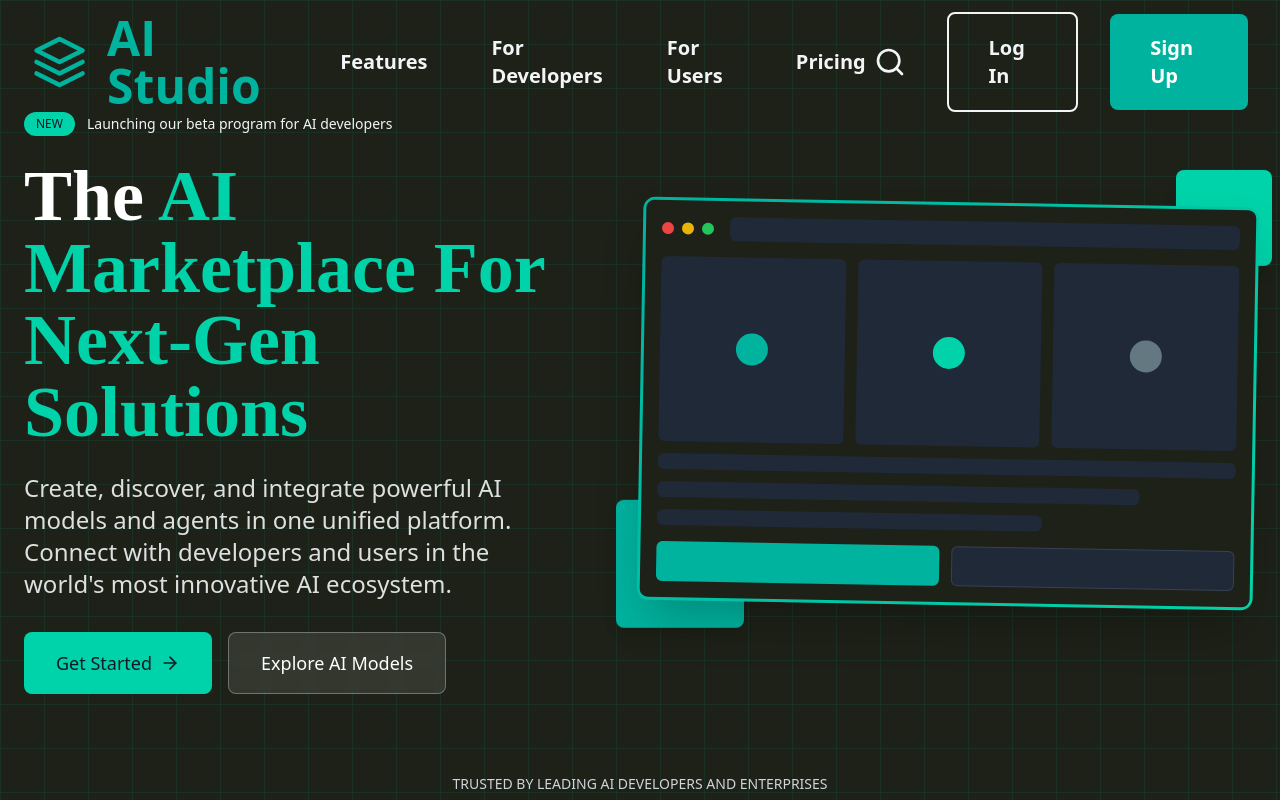
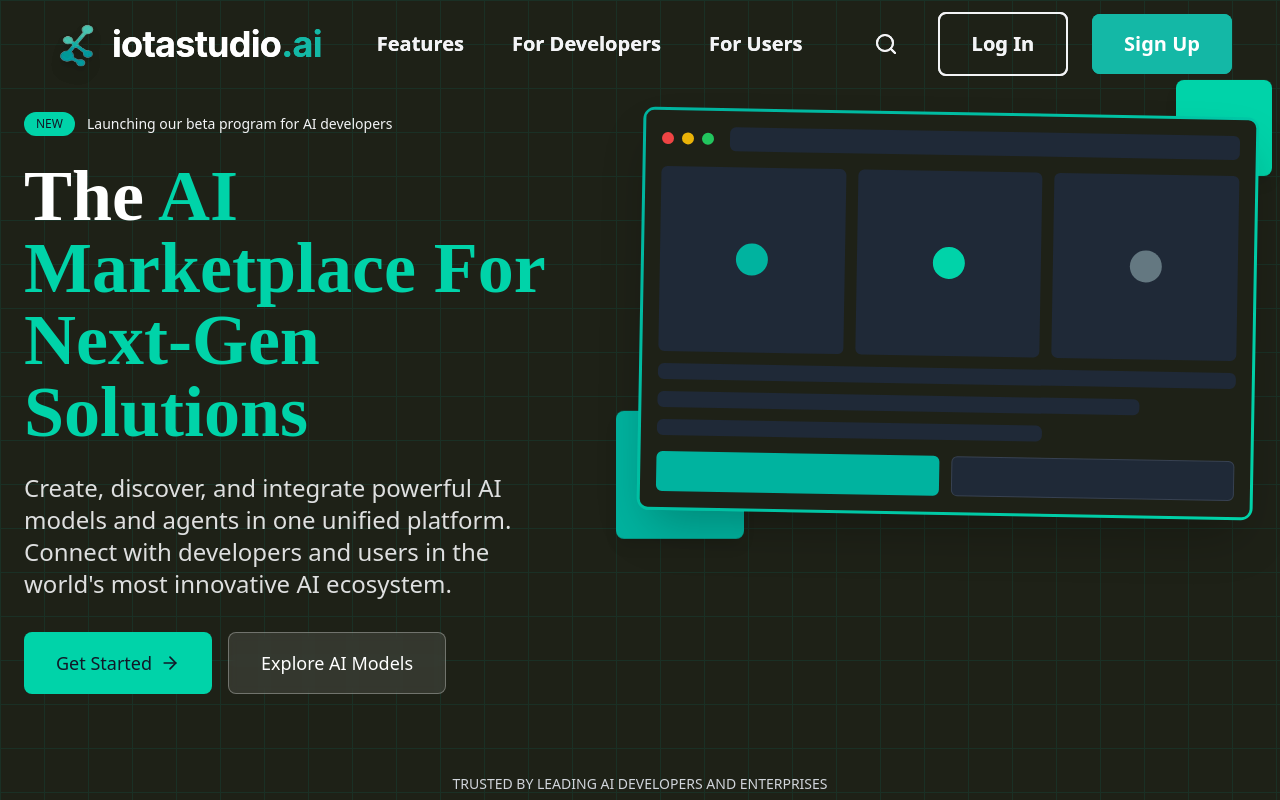
Before and after one commit to AIStudio-Agent/AI-Studio-Core, a React (Vite) app: page / in a window 1280 px wide. Shown: the top 800 px of the page. Built offline with nearby package versions, Linux system fonts and the light colour scheme.

Commit message:
feat: added logo and improved typing animation

```diff
--- a/src/App.tsx
+++ b/src/App.tsx
@@ -1,4 +1,5 @@
 import React from 'react';
+import Header from './components/Header'; // Add this line
 import Hero from './components/Hero';
 import Features from './components/Features';
 import ForDevelopers from './components/ForDevelopers';
@@ -9,6 +10,7 @@ import Cta from './components/Cta';
 
 const App: React.FC = () => (
   <>
+    <Header /> {/* Add this line */}
     <Hero />
     <Features />
     <ForDevelopers />
--- a/src/components/Header.tsx
+++ b/src/components/Header.tsx
@@ -18,90 +18,85 @@ const Header: React.FC = () => {
   return (
     <header
       className={`fixed w-full z-50 transition-all duration-300 min-h-[72px] ${
-        isScrolled
-          ? 'backdrop-blur-sm shadow-lg py-2'  // Removed bg-gray-900/95, increased padding
-          : 'bg-transparent py-3'  // Increased padding for unscrolled state
+        isScrolled ? 'backdrop-blur-sm shadow-lg py-2' : 'bg-transparent py-3'
       }`}
       style={{
-        backgroundColor: isScrolled ? 'rgba(31, 41, 55, 0.95)' : 'transparent'  // Custom dark green/teal background
+        backgroundColor: isScrolled ? 'rgba(31, 41, 55, 0.95)' : 'transparent'
       }}
     >
-              <div className="w-full px-4 md:px-8">  {/* Increased horizontal padding */}
+      <div className="w-full px-4 md:px-8 lg:px-12">
         <div className="flex items-center justify-between">
+          {/* Logo Section */}
           <div className="flex items-center">
-            <div className="flex items-center mr-12">  {/* Increased right margin */}
-              <svg
-                viewBox="0 0 24 24"
-                width="64"  // Increased from 56
-                height="64" // Increased from 56
-                stroke="currentColor"
-                strokeWidth="2"
-                fill="none"
-                strokeLinecap="round"
-                strokeLinejoin="round"
-                className="mr-5"  // Increased margin
-                style={{ color: colors.primary[500] }}
-              >
-                <path d="M12 2L2 7l10 5 10-5-10-5z" />
-                <path d="M2 17l10 5 10-5" />
-                <path d="M2 12l10 5 10-5" />
-              </svg>
+            <img
+              src="/iotastudiologo.png"
+              alt="iotastudio logo"
+              className="h-12 w-12 mr-4 drop-shadow-lg"
+            />
+            <div className="flex items-center">
               <span
-                className="text-5xl font-bold"
+                className="text-2xl md:text-3xl lg:text-4xl font-bold tracking-tight"
                 style={{
-                  color: colors.primary[500],  // Keep consistent color
-                  fontFamily: '"Qanelas Soft", "Open Sans", sans-serif'
+                  color: '#FFFFFF',
+                  fontFamily: '"Inter", "Roboto", sans-serif',
+                  fontWeight: '700',
+                  letterSpacing: '-0.02em'
                 }}
               >
-                AI Studio
+                iotastudio
+              </span>
+              <span
+                className="text-2xl md:text-3xl lg:text-4xl font-bold tracking-tight"
+                style={{
+                  color: '#14B8A6',
+                  fontFamily: '"Inter", "Roboto", sans-serif',
+                  fontWeight: '700',
+                  letterSpacing: '-0.02em'
+                }}
+              >
+                .ai
               </span>
             </div>
           </div>
 
-          {/* Desktop navigation */}
-          <nav className="hidden md:flex items-center space-x-16">  {/* Increased spacing */}
+          {/* Desktop Navigation */}
+          <nav className="hidden lg:flex items-center space-x-8 xl:space-x-12">
             <a
               href="#features"
-              className="text-xl font-semibold hover:opacity-80 transition-opacity"
-              style={{ color: colors.neutral[100] }}  // Keep consistent white color
+              className="text-lg xl:text-xl font-semibold hover:opacity-80 transition-opacity"
+              style={{ color: colors.neutral[100] }}
             >
               Features
             </a>
             <a
               href="#for-developers"
-              className="text-xl font-semibold hover:opacity-80 transition-opacity"
+              className="text-lg xl:text-xl font-semibold hover:opacity-80 transition-opacity"
               style={{ color: colors.neutral[100] }}
             >
               For Developers
             </a>
             <a
               href="#for-users"
-              className="text-xl font-semibold hover:opacity-80 transition-opacity"
+              className="text-lg xl:text-xl font-semibold hover:opacity-80 transition-opacity"
               style={{ color: colors.neutral[100] }}
             >
               For Users
             </a>
-            <a
-              href="#pricing"
-              className="text-xl font-semibold hover:opacity-80 transition-opacity"
-              style={{ color: colors.neutral[100] }}
-            >
-              Pricing
-            </a>
           </nav>
 
-          <div className="hidden md:flex items-center space-x-8">  {/* Increased spacing */}
+          {/* Desktop Action Buttons */}
+          <div className="hidden lg:flex items-center space-x-4 xl:space-x-6">
             <button
-              className="flex items-center justify-center w-16 h-16 rounded-full hover:bg-opacity-10 hover:bg-white transition-colors"  // Increased size
+              className="flex items-center justify-center w-12 h-12 xl:w-14 xl:h-14 rounded-full hover:bg-opacity-10 hover:bg-white transition-colors"
               aria-label="Search"
             >
-              <Search size={32} color={colors.neutral[100]} />  {/* Increased icon size */}
+              <Search size={24} color={colors.neutral[100]} />
             </button>
             <a
               href="#login"
-              className="px-10 py-5 text-xl font-semibold rounded-lg transition-all border-2"  // Increased padding
+              className="px-6 py-3 xl:px-8 xl:py-4 text-lg xl:text-xl font-semibold rounded-lg transition-all border-2 hover:bg-white hover:bg-opacity-10"
               style={{
-                color: colors.neutral[100],  // Keep consistent white color
+                color: colors.neutral[100],
                 borderColor: colors.neutral[100]
               }}
             >
@@ -109,69 +104,76 @@ const Header: React.FC = () => {
             </a>
             <a
               href="#signup"
-              className="px-10 py-5 text-xl font-semibold rounded-lg text-white transition-all"  // Increased padding
-              style={{ backgroundColor: colors.primary[500] }}
+              className="px-6 py-3 xl:px-8 xl:py-4 text-lg xl:text-xl font-semibold rounded-lg text-white transition-all hover:opacity-90"
+              style={{ backgroundColor: '#14B8A6' }}
             >
               Sign Up
             </a>
           </div>
 
-          {/* Mobile menu button */}
+          {/* Mobile Menu Button */}
           <button
-            className="md:hidden focus:outline-none"
+            className="lg:hidden focus:outline-none"
             onClick={() => setIsMobileMenuOpen(!isMobileMenuOpen)}
             aria-label="Toggle menu"
           >
             {isMobileMenuOpen ? (
-              <X size={32} color={colors.neutral[100]} />  // Changed to white
+              <X size={28} color={colors.neutral[100]} />
             ) : (
-              <Menu size={32} color={colors.neutral[100]} />  // Keep consistent white
+              <Menu size={28} color={colors.neutral[100]} />
             )}
           </button>
         </div>
       </div>
 
-      {/* Mobile menu */}
+      {/* Mobile Menu */}
       {isMobileMenuOpen && (
         <div
-          className="md:hidden backdrop-blur-sm shadow-lg absolute w-full top-full left-0 p-10 border-t border-gray-700"  // Removed bg-gray-900/95, increased padding
-          style={{ backgroundColor: 'rgba(31, 41, 55, 0.95)' }}  // Custom dark green/teal background
+          className="lg:hidden backdrop-blur-sm shadow-lg absolute w-full top-full left-0 p-6 border-t border-gray-700"
+          style={{ backgroundColor: 'rgba(31, 41, 55, 0.95)' }}
         >
-          <nav className="flex flex-col space-y-6">
+          <nav className="flex flex-col space-y-4">
             <a
               href="#features"
-              className="text-xl font-semibold text-neutral-100 hover:text-primary-500 transition-colors"
+              className="text-lg xl:text-xl font-semibold hover:text-teal-400 transition-colors py-2"
+              onClick={() => setIsMobileMenuOpen(false)}
             >
               Features
             </a>
             <a
               href="#for-developers"
-              className="text-xl font-semibold text-neutral-100 hover:text-primary-500 transition-colors"
+              className="text-lg xl:text-xl font-semibold hover:text-teal-400 transition-colors py-2"
+              onClick={() => setIsMobileMenuOpen(false)}
             >
               For Developers
             </a>
             <a
               href="#for-users"
-              className="text-xl font-semibold text-neutral-100 hover:text-primary-500 transition-colors"
+              className="text-lg font-semibold text-neutral-100 hover:text-green-400 transition-colors py-2"
+              onClick={() => setIsMobileMenuOpen(false)}
             >
               For Users
             </a>
-            <a
-              href="#pricing"
-              className="text-xl font-semibold text-neutral-100 hover:text-primary-500 transition-colors"
+            <button
+              className="flex items-center justify-center w-full py-3 text-lg font-semibold text-neutral-100 hover:bg-white hover:bg-opacity-10 rounded-lg transition-colors"
+              aria-label="Search"
             >
-              Pricing
-            </a>
-            <div className="pt-6 border-t border-gray-700 flex flex-col space-y-5">
+              <Search size={20} className="mr-2" />
+              Search
+            </button>
+            <div className="pt-4 border-t border-gray-700 flex flex-col space-y-3">
               <a
                 href="#login"
-                className="px-8 py-4 text-xl font-semibold rounded-lg border-2 border-neutral-100 text-neutral-100 text-center"
+                className="px-6 py-3 text-lg font-semibold rounded-lg border-2 border-neutral-100 text-neutral-100 text-center hover:bg-white hover:bg-opacity-10 transition-colors"
+                onClick={() => setIsMobileMenuOpen(false)}
               >
                 Log In
               </a>
               <a
                 href="#signup"
-                className="px-8 py-4 text-xl font-semibold rounded-lg bg-primary-500 text-white text-center"
+                className="px-6 py-3 text-lg font-semibold rounded-lg text-white text-center hover:opacity-90 transition-opacity"
+                style={{ backgroundColor: '#14B8A6' }}
+                onClick={() => setIsMobileMenuOpen(false)}
               >
                 Sign Up
               </a>
--- a/src/components/Hero.tsx
+++ b/src/components/Hero.tsx
@@ -1,83 +1,118 @@
-import React, { useState, useEffect } from 'react';
+
+import React, { useState, useEffect, useRef } from 'react';
 import { ArrowRight } from 'lucide-react';
 import { colors } from '../theme/colors';
 
 const Hero: React.FC = () => {
   const [typedText, setTypedText] = useState('');
-  const [showCursor, setShowCursor] = useState(true);
+  const [showContent, setShowContent] = useState(false);
+  const animationRef = useRef<number>();
+  const startTimeRef = useRef<number>();
   const fullText = 'The AI Marketplace For Next-Gen Solutions';
 
   useEffect(() => {
+    // Skip animation for mobile
+    if (window.innerWidth < 768) {
+      setTypedText(fullText);
+      setShowContent(true);
+      return;
+    }
+
+    const charsPerSecond = 20; // Adjust typing speed here (20 chars/sec = ~50ms/char)
+    const frameRate = 60; // Target 60fps
+    const charsPerFrame = charsPerSecond / frameRate;
+    let charAccumulator = 0;
     let currentIndex = 0;
-    const typingInterval = setInterval(() => {
-      if (currentIndex <= fullText.length) {
+
+    const animate = (timestamp: number) => {
+      if (!startTimeRef.current) startTimeRef.current = timestamp;
+      const elapsed = timestamp - startTimeRef.current;
+      const targetChars = Math.min(fullText.length, elapsed * charsPerSecond / 1000);
+
+      while (charAccumulator < targetChars && currentIndex < fullText.length) {
+        charAccumulator += charsPerFrame;
+        currentIndex = Math.floor(charAccumulator);
         setTypedText(fullText.slice(0, currentIndex));
-        currentIndex++;
+      }
+
+      if (currentIndex < fullText.length) {
+        animationRef.current = requestAnimationFrame(animate);
       } else {
-        clearInterval(typingInterval);
-        // Stop cursor blinking after typing is complete
-        setTimeout(() => setShowCursor(false), 1000);
+        setTimeout(() => setShowContent(true), 300);
       }
-    }, 100); // Adjust speed here (lower = faster)
+    };
 
-    // Cursor blinking effect
-    const cursorInterval = setInterval(() => {
-      setShowCursor(prev => !prev);
-    }, 500);
+    animationRef.current = requestAnimationFrame(animate);
 
     return () => {
-      clearInterval(typingInterval);
-      clearInterval(cursorInterval);
+      if (animationRef.current) {
+        cancelAnimationFrame(animationRef.current);
+      }
     };
   }, []);
+
+  const [prefix, suffix] = typedText.includes('The ')
+    ? typedText.split('The ')
+    : ['', typedText];
 
   return (
     <section className="relative min-h-screen flex flex-col justify-center overflow-hidden">
       {/* Background */}
       <div className="absolute inset-0 bg-[#1E2117] z-0"></div>
 
-      {/* Subtle grid pattern overlay */}
+      {/* Grid Overlay */}
       <div className="absolute inset-0 opacity-10 z-0">
-        <div className="absolute inset-0" style={{
-          backgroundImage: 'linear-gradient(to right, #00B39F 1px, transparent 1px), linear-gradient(to bottom, #00B39F 1px, transparent 1px)',
-          backgroundSize: '44px 44px'
-        }}></div>
+        <div
+          className="absolute inset-0"
+          style={{
+            backgroundImage:
+              'linear-gradient(to right, #00B39F 1px, transparent 1px), linear-gradient(to bottom, #00B39F 1px, transparent 1px)',
+            backgroundSize: '44px 44px'
+          }}
+        ></div>
       </div>
 
-      {/* Content */}
+      {/* Main Content */}
       <div className="container mx-auto px-4 md:px-6 relative z-10 pt-28">
-        <div className="flex flex-col lg:flex-row items-center">
+        <div className="flex flex-col lg:flex-row items-start">
           <div className="lg:w-1/2 lg:pr-12 mb-12 lg:mb-0">
             <div className="flex items-center mb-6">
               <span
                 className="px-3 py-1 text-xs font-medium rounded-full mr-3"
-                style={{ backgroundColor: colors.accent[500], color: colors.neutral[900] }}
+                style={{
+                  backgroundColor: colors.accent[500],
+                  color: colors.neutral[900]
+                }}
               >
                 NEW
               </span>
-              <span className="text-sm font-medium text-neutral-100">Launching our beta program for AI developers</span>
+              <span className="text-sm font-medium text-neutral-100">
+                Launching our beta program for AI developers
+              </span>
             </div>
+
+            {/* Typing Text */}
             <h1 className="font-['Space_Grotesk'] text-5xl md:text-6xl lg:text-7xl font-bold leading-tight text-white mb-6 min-h-[1.2em]">
-              {typedText.split('The ')[0]}
-              {typedText.includes('The ') && (
+              {typedText.includes('The ') ? (
                 <>
-                  The <span style={{ color: colors.accent[500] }}>
+                  The{' '}
+                  <span style={{ color: colors.accent[500] }}>
                     {typedText.split('The ')[1]}
                   </span>
                 </>
-              )}
-              {showCursor && typedText.length < fullText.length && (
-                <span
-                  className="animate-pulse"
-                  style={{ color: colors.accent[500] }}
-                >
-                  |
-                </span>
+              ) : (
+                typedText
               )}
             </h1>
+
+            {/* Description */}
             <p className="text-xl md:text-2xl text-neutral-100 mb-8 max-w-lg opacity-90">
-              Create, discover, and integrate powerful AI models and agents in one unified platform. Connect with developers and users in the world's most innovative AI ecosystem.
+              Create, discover, and integrate powerful AI models and agents in
+              one unified platform. Connect with developers and users in the
+              world's most innovative AI ecosystem.
             </p>
+
+            {/* CTA Buttons */}
             <div className="flex flex-col sm:flex-row gap-4">
               <a
                 href="#get-started"
@@ -94,9 +129,10 @@ const Hero: React.FC = () => {
               </a>
             </div>
           </div>
+
+          {/* Right Side Visual */}
           <div className="lg:w-1/2">
             <div className="relative">
-              {/* Main image container with fancy border */}
               <div
                 className="rounded-xl overflow-hidden shadow-2xl transform rotate-1"
                 style={{
@@ -105,6 +141,7 @@ const Hero: React.FC = () => {
                 }}
               >
                 <div className="bg-[#1E2117] rounded-lg p-4">
+                  {/* Terminal-like visual */}
                   <div className="mb-4 flex items-center">
                     <div className="flex space-x-2 mr-4">
                       <div className="w-3 h-3 rounded-full bg-red-500"></div>
@@ -115,13 +152,22 @@ const Hero: React.FC = () => {
                   </div>
                   <div className="grid grid-cols-3 gap-3 mb-3">
                     <div className="aspect-square rounded-md bg-neutral-800 flex items-center justify-center">
-                      <div className="w-8 h-8 rounded-full" style={{ backgroundColor: colors.primary[500] }}></div>
+                      <div
+                        className="w-8 h-8 rounded-full"
+                        style={{ backgroundColor: colors.primary[500] }}
+                      ></div>
                     </div>
                     <div className="aspect-square rounded-md bg-neutral-800 flex items-center justify-center">
-                      <div className="w-8 h-8 rounded-full" style={{ backgroundColor: colors.accent[500] }}></div>
+                      <div
+                        className="w-8 h-8 rounded-full"
+                        style={{ backgroundColor: colors.accent[500] }}
+                      ></div>
                     </div>
                     <div className="aspect-square rounded-md bg-neutral-800 flex items-center justify-center">
-                      <div className="w-8 h-8 rounded-full" style={{ backgroundColor: colors.secondary[500] }}></div>
+                      <div
+                        className="w-8 h-8 rounded-full"
+                        style={{ backgroundColor: colors.secondary[500] }}
+                      ></div>
                     </div>
                   </div>
                   <div className="space-y-3">
@@ -130,13 +176,16 @@ const Hero: React.FC = () => {
                     <div className="h-4 rounded-md bg-neutral-800 w-4/6"></div>
                   </div>
                   <div className="mt-4 grid grid-cols-2 gap-3">
-                    <div className="h-10 rounded-md" style={{ backgroundColor: colors.primary[500] }}></div>
+                    <div
+                      className="h-10 rounded-md"
+                      style={{ backgroundColor: colors.primary[500] }}
+                    ></div>
                     <div className="h-10 rounded-md bg-neutral-800 border border-neutral-700"></div>
                   </div>
                 </div>
               </div>
 
-              {/* Floating elements */}
+              {/* Floating Background Elements */}
               <div
                 className="absolute -bottom-6 -left-6 w-32 h-32 rounded-lg shadow-lg transform -rotate-6 animate-float"
                 style={{
@@ -157,12 +206,17 @@ const Hero: React.FC = () => {
           </div>
         </div>
 
-        {/* Logos/Partners section */}
+        {/* Trusted Logos */}
         <div className="mt-20 text-center">
-          <p className="text-neutral-300 text-sm font-medium mb-6">TRUSTED BY LEADING AI DEVELOPERS AND ENTERPRISES</p>
+          <p className="text-neutral-300 text-sm font-medium mb-6">
+            TRUSTED BY LEADING AI DEVELOPERS AND ENTERPRISES
+          </p>
           <div className="flex flex-wrap justify-center items-center gap-8 md:gap-12 opacity-70">
             {[1, 2, 3, 4, 5].map((i) => (
-              <div key={i} className="h-8 w-24 bg-white bg-opacity-20 rounded"></div>
+              <div
+                key={i}
+                className="h-8 w-24 bg-white bg-opacity-20 rounded"
+              ></div>
             ))}
           </div>
         </div>
```
Also changed, not shown: src/index.css (+9 -0 lines), public/iotastudiologo.png (added).
